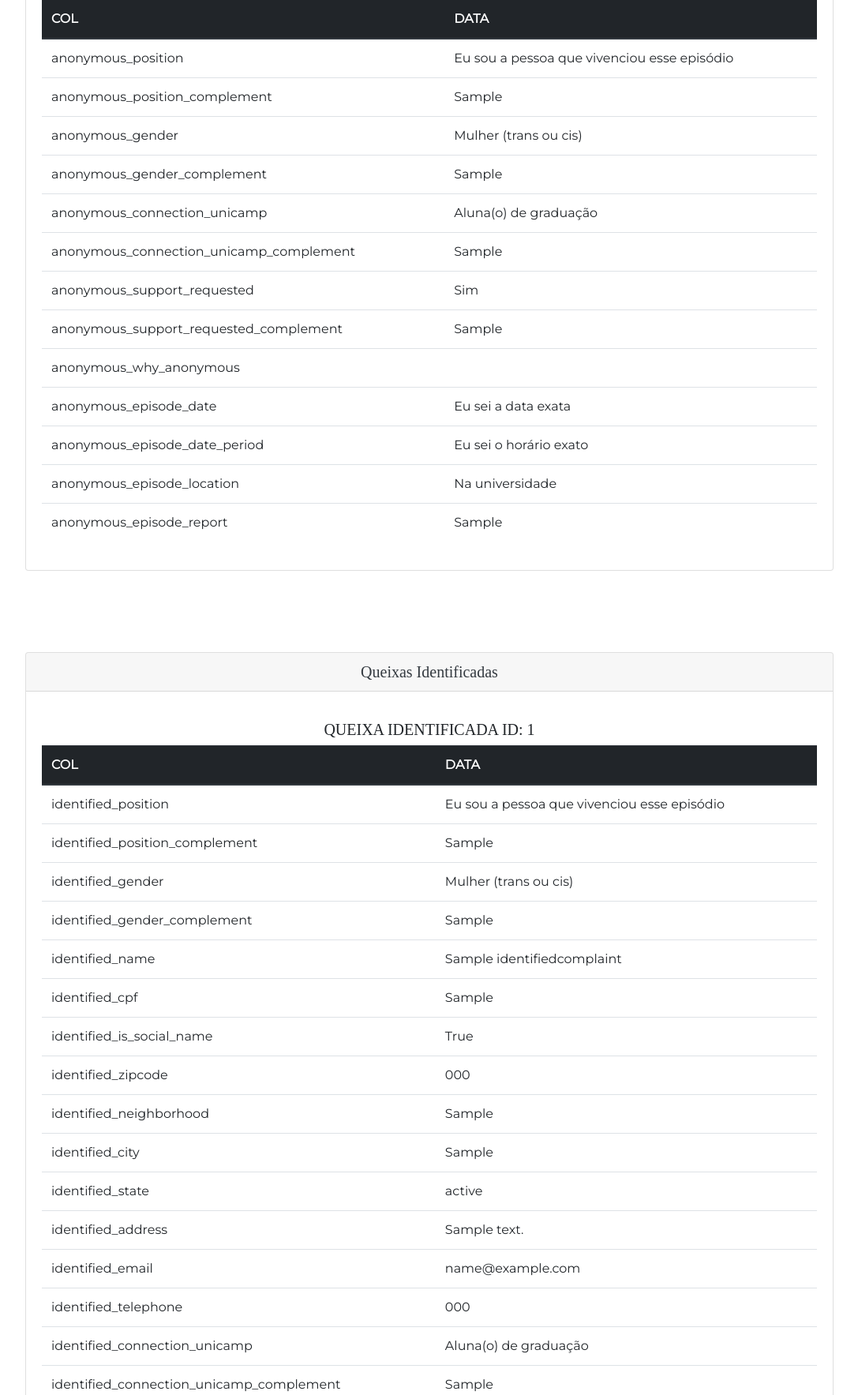
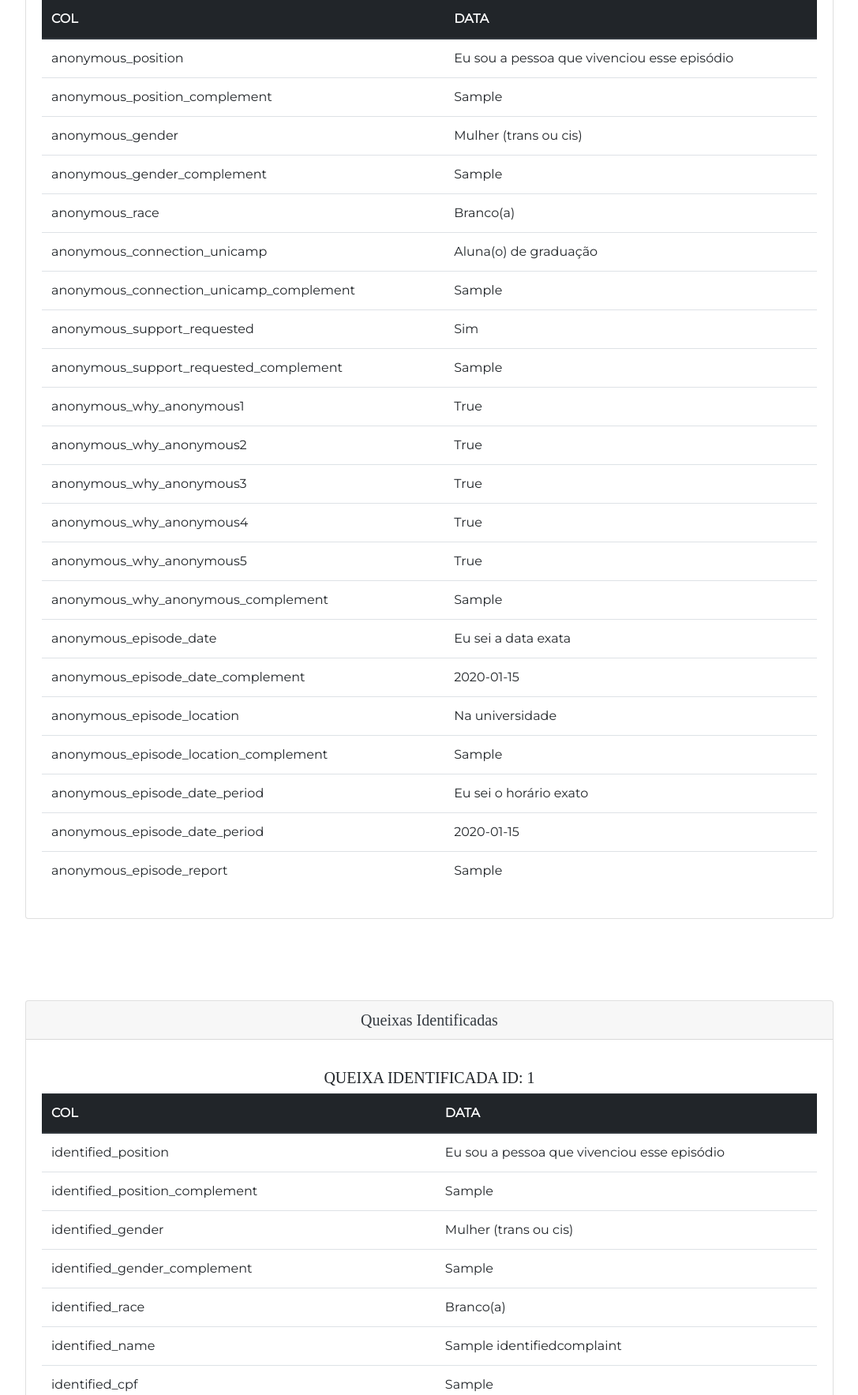
Before and after one commit to gsalibi/SAVS, a Django app: page /test-complaints/ in a window 1280 px wide. Shown: the part 170-1937 px from the top of the page at 79% size, without its empty margins (96-1183 px from the left). Run offline with Django 3.2, Linux system fonts and the light colour scheme; tables that the repository leaves empty hold one stand-in row (values such as "Sample post"); some libraries are stand-ins or nearby versions; some web fonts are replaced.

Commit message:
fix bd communication

```diff
--- a/savs_app/forms.py
+++ b/savs_app/forms.py
@@ -87,8 +87,6 @@
             'identified_episode_location_complement',
             'identified_episode_date_period',
             'identified_episode_date_period_complement',
-
-
             'identified_episode_report',
         ]
         widgets = {
--- a/savs_app/templates/TEST_SHOW_COMPLAINTS.html
+++ b/savs_app/templates/TEST_SHOW_COMPLAINTS.html
@@ -35,6 +35,10 @@
                             <td>{{ complaint.anonymous_gender_complement }}</td>
                         </tr>
                         <tr>
+                            <td>anonymous_race</td>
+                            <td>{{ complaint.anonymous_race }}</td>
+                        </tr>
+                        <tr>
                             <td>anonymous_connection_unicamp</td>
                             <td>{{ complaint.anonymous_connection_unicamp }}</td>
                         </tr>
@@ -51,20 +55,52 @@
                             <td>{{ complaint.anonymous_support_requested_complement }}</td>
                         </tr>
                         <tr>
-                            <td>anonymous_why_anonymous</td>
-                            <td>{{ complaint.anonymous_why_anonymous }}</td>
+                            <td>anonymous_why_anonymous1</td>
+                            <td>{{ complaint.anonymous_why_anonymous1 }}</td>
+                        </tr>
+                        <tr>
+                            <td>anonymous_why_anonymous2</td>
+                            <td>{{ complaint.anonymous_why_anonymous2 }}</td>
+                        </tr>
+                        <tr>
+                            <td>anonymous_why_anonymous3</td>
+                            <td>{{ complaint.anonymous_why_anonymous3 }}</td>
+                        </tr>
+                        <tr>
+                            <td>anonymous_why_anonymous4</td>
+                            <td>{{ complaint.anonymous_why_anonymous4 }}</td>
+                        </tr>
+                        <tr>
+                            <td>anonymous_why_anonymous5</td>
+                            <td>{{ complaint.anonymous_why_anonymous5 }}</td>
+                        </tr>
+                        <tr>
+                            <td>anonymous_why_anonymous_complement</td>
+                            <td>{{ complaint.anonymous_why_anonymous_complement }}</td>
                         </tr>
                         <tr>
                             <td>anonymous_episode_date</td>
                             <td>{{ complaint.anonymous_episode_date }}</td>
                         </tr>
                         <tr>
+                            <td>anonymous_episode_date_complement</td>
+                            <td>{{ complaint.anonymous_episode_date_complement }}</td>
+                        </tr>
+                        <tr>
+                            <td>anonymous_episode_location</td>
+                            <td>{{ complaint.anonymous_episode_location }}</td>
+                        </tr>
+                        <tr>
+                            <td>anonymous_episode_location_complement</td>
+                            <td>{{ complaint.anonymous_episode_location_complement }}</td>
+                        </tr>
+                        <tr>
                             <td>anonymous_episode_date_period</td>
                             <td>{{ complaint.anonymous_episode_date_period }}</td>
                         </tr>
                         <tr>
-                            <td>anonymous_episode_location</td>
-                            <td>{{ complaint.anonymous_episode_location }}</td>
+                            <td>anonymous_episode_date_period</td>
+                            <td>{{ complaint.anonymous_episode_date_period_complement }}</td>
                         </tr>
                         <tr>
                             <td>anonymous_episode_report</td>
@@ -113,6 +149,10 @@
                             <td>{{ complaint.identified_gender_complement }}</td>
                         </tr>
                         <tr>
+                            <td>identified_race</td>
+                            <td>{{ complaint.identified_race }}</td>
+                        </tr>
+                        <tr>
                             <td>identified_name</td>
                             <td>{{ complaint.identified_name }}</td>
                         </tr>
@@ -143,6 +183,10 @@
                         <tr>
                             <td>identified_address</td>
                             <td>{{ complaint.identified_address }}</td>
+                        </tr>
+                        <tr>
+                            <td>identified_address</td>
+                            <td>{{ complaint.identified_address_number }}</td>
                         </tr>
                         <tr>
                             <td>identified_email</td>
@@ -177,12 +221,24 @@
                             <td>{{ complaint.identified_episode_date }}</td>
                         </tr>
                         <tr>
+                            <td>identified_episode_date_complement</td>
+                            <td>{{ complaint.identified_episode_date }}</td>
+                        </tr>
+                        <tr>
+                            <td>identified_episode_location</td>
+                            <td>{{ complaint.identified_episode_location }}</td>
+                        </tr>
+                        <tr>
+                            <td>identified_episode_location</td>
+                            <td>{{ complaint.identified_episode_location_complement }}</td>
+                        </tr>
+                        <tr>
                             <td>identified_episode_date_period</td>
                             <td>{{ complaint.identified_episode_date_period }}</td>
                         </tr>
                         <tr>
-                            <td>identified_episode_location</td>
-                            <td>{{ complaint.identified_episode_location }}</td>
+                            <td>identified_episode_date_period</td>
+                            <td>{{ complaint.identified_episode_date_period_complement }}</td>
                         </tr>
                         <tr>
                             <td>identified_episode_report</td>
@@ -236,12 +292,24 @@
                             <td>{{ person.person_connecton_with_unicamp }}</td>
                         </tr>
                         <tr>
+                            <td>person_connecton_unicamp_complement</td>
+                            <td>{{ person.person_connecton_unicamp_complement }}</td>
+                        </tr>
+                        <tr>
                             <td>person_institute</td>
                             <td>{{ person.person_institute }}</td>
                         </tr>
                         <tr>
-                            <td>person_relationship_with_victim</td>
-                            <td>{{ person.person_relationship_with_victim }}</td>
+                            <td>person_relationship_victim</td>
+                            <td>{{ person.person_relationship_victim }}</td>
+                        </tr>
+                        <tr>
+                            <td>person_relationship_victim_complement</td>
+                            <td>{{ person.person_relationship_victim_complement }}</td>
+                        </tr>
+                        <tr>
+                            <td>person_information_complement</td>
+                            <td>{{ person.person_information_complement }}</td>
                         </tr>
                     </tbody>
                 </table>
--- a/savs_app/templates/queixa.html
+++ b/savs_app/templates/queixa.html
@@ -1,7 +1,7 @@
 {% extends "./base.html" %} {% block content %}
 
 
-<form method="POST" id="generalForm" onsubmit="updateEnvolvedPersonForm()"> {% csrf_token %}
+<form method="POST" id="generalForm"> {% csrf_token %}
 
 
     <id name="envolvedPersonForm" style="display: none;">
--- a/savs_app/views.py
+++ b/savs_app/views.py
@@ -18,6 +18,7 @@
     is_identified = request.POST.get("type_complaint") == 'identified'
     identified_form = IdentifiedComplaintForm(request.POST or None)
     anonymous_form = AnonymousComplaintForm(request.POST or None)
+    envolved_form = EnvolvedPersonForm(request.POST or None)
 
     if is_identified:
         if identified_form.is_valid():
@@ -38,17 +39,19 @@
             if envolved_form.is_valid():
                 new_envolved = envolved_form.save(commit=False)
                 new_envolved.is_accused = True
-                new_envolved.person_name = request.POST.get("autor" + str(i) + "A")
-                new_envolved.person_connecton_with_unicamp = request.POST.get("autor" + str(i) + "B")
-                new_envolved.person_institute = request.POST.get("autor" + str(i) + "C")
-                new_envolved.person_relationship_with_victim = request.POST.get("autor" + str(i) + "D")
-                new_envolved.person_information_complement = request.POST.get("autor" + str(i) + "E")
+                new_envolved.person_name = request.POST.get("autor" + str(i) + "_name")
+                new_envolved.person_connecton_with_unicamp = request.POST.get("autor" + str(i) + "_connection_unicamp")
+                new_envolved.person_connecton_unicamp_complement = request.POST.get("autor" + str(i) + "_connection_unicamp_complement")
+                new_envolved.person_institute = request.POST.get("autor" + str(i) + "_institute")
+                new_envolved.person_relationship_victim = request.POST.get("autor" + str(i) + "_relationship_victim")
+                new_envolved.person_relationship_victim_complement = request.POST.get("autor" + str(i) + "_relationship_victim_complement")
+                new_envolved.person_information_complement = request.POST.get("autor" + str(i) + "_information_complement")
                 if is_identified:
                     new_envolved.identified_complaint = new_complaint
                 else:
                     new_envolved.anonymous_complaint = new_complaint
                 new_envolved.save()
-                envolved_form = EnvolvedPersonForm()
+                envolved_form = EnvolvedPersonForm(None)
 
         # add witnesses
         for i in range(1, int(total_witness) + 1):
@@ -56,22 +59,25 @@
             if envolved_form.is_valid():
                 new_envolved = envolved_form.save(commit=False)
                 new_envolved.is_accused = False
-                new_envolved.person_name = request.POST.get("testemunha" + str(i) + "A")
-                new_envolved.person_connecton_with_unicamp = request.POST.get("testemunha" + str(i) + "B")
-                new_envolved.person_institute = request.POST.get("testemunha" + str(i) + "C")
-                new_envolved.person_relationship_with_victim = request.POST.get("testemunha" + str(i) + "D")
-                new_envolved.person_information_complement = request.POST.get("testemunha" + str(i) + "E")
+                new_envolved.person_name = request.POST.get("testemunha" + str(i) + "_name")
+                new_envolved.person_connecton_with_unicamp = request.POST.get("testemunha" + str(i) + "_connection_unicamp")
+                new_envolved.person_connecton_unicamp_complement = request.POST.get("testemunha" + str(i) + "_connection_unicamp_complement")
+                new_envolved.person_institute = request.POST.get("testemunha" + str(i) + "_institute")
+                new_envolved.person_relationship_victim = request.POST.get("testemunha" + str(i) + "_relationship_victim")
+                new_envolved.person_relationship_victim_complement = request.POST.get("testemunha" + str(i) + "_relationship_victim_complement")
+                new_envolved.person_information_complement = request.POST.get("testemunha" + str(i) + "_information_complement")
                 if is_identified:
                     new_envolved.identified_complaint = new_complaint
                 else:
                     new_envolved.anonymous_complaint = new_complaint
                 new_envolved.save()
-                envolved_form = EnvolvedPersonForm()
+                envolved_form = EnvolvedPersonForm(None)
         new_complaint = None
 
     context = {
         'anonymous_form': anonymous_form,
-        'identified_form': identified_form
+        'identified_form': identified_form,
+        'envolved_form': envolved_form
     }
     return render(request, "queixa.html", context)
 
```
